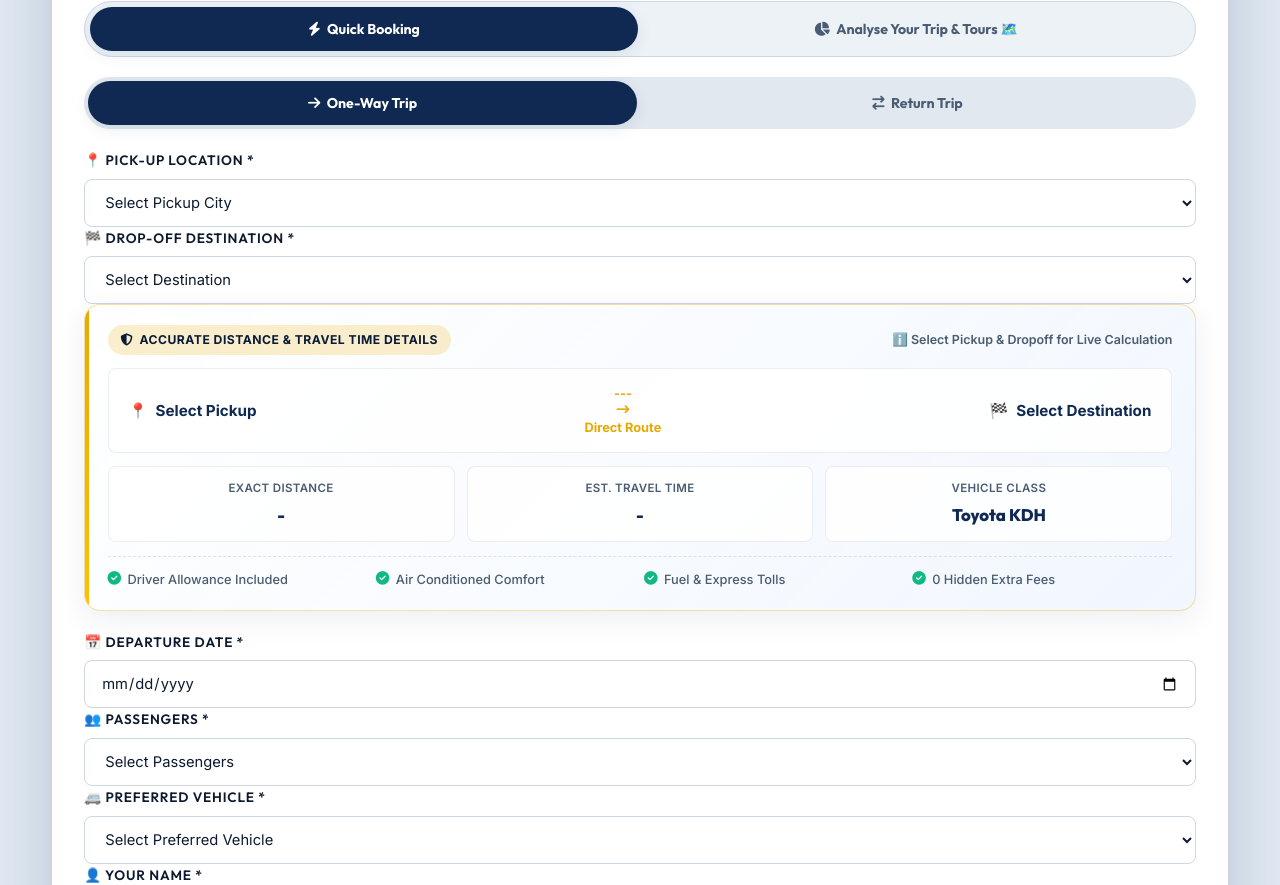
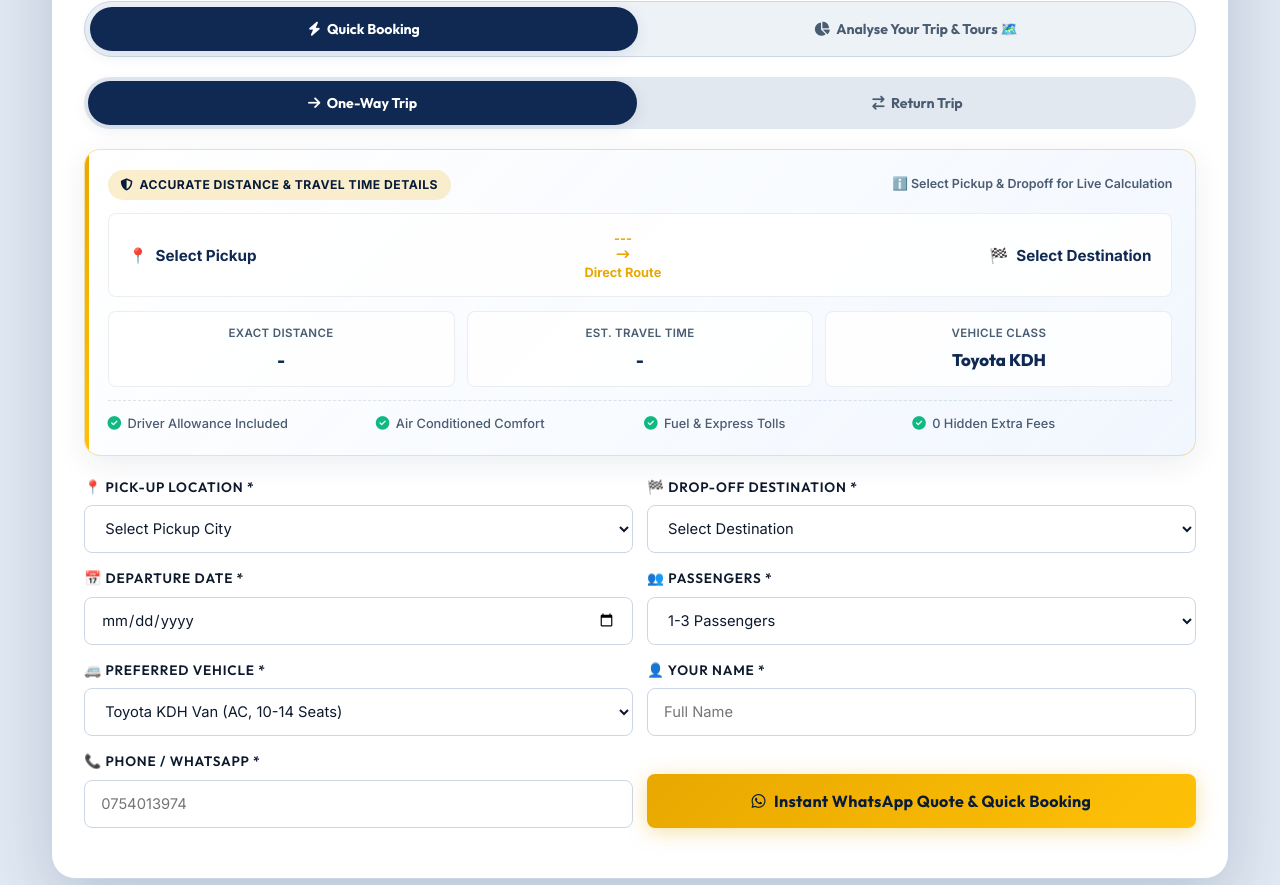
Before and after one commit to janochsiva3-ops/sparrow_travels, a Next.js app: page / in a window 1280 px wide. Shown: the part 972-1857 px from the top of the page. Built offline with nearby package versions, Linux system fonts and the light colour scheme.

Commit message:
destop view

```diff
--- a/components/QuickBookingForm.js
+++ b/components/QuickBookingForm.js
@@ -140,8 +140,8 @@ export default function QuickBookingForm() {
     to: '',
     date: '',
     return_date: '',
-    passengers: '',
-    vehicle: '',
+    passengers: '1-3 Passengers',
+    vehicle: 'Toyota KDH Van',
     name: '',
     phone: '',
   });
@@ -275,43 +275,7 @@ export default function QuickBookingForm() {
           </button>
         </div>
 
-        {/* STEP 1: Pickup Location (Always visible) */}
-        <div className="form-group step-from mobile-step-field visible step-visible">
-          <label>📍 Pick-up Location *</label>
-          <select name="from" value={formData.from} onChange={handleChange} required className="form-control">
-            <option value="">Select Pickup City</option>
-            <option value="Kilinochchi">Kilinochchi</option>
-            <option value="Jaffna">Jaffna</option>
-            <option value="Vavuniya">Vavuniya</option>
-            <option value="Mullaitivu">Mullaitivu</option>
-            <option value="Mannar">Mannar</option>
-            <option value="Bandaranaike International Airport (BIA Katunayake)">BIA Katunayake Airport</option>
-            <option value="Colombo City / Fort">Colombo City</option>
-            <option value="Kandy">Kandy</option>
-            <option value="Dambulla / Sigiriya">Dambulla / Sigiriya</option>
-            <option value="Other">Other Location</option>
-          </select>
-        </div>
-
-        {/* STEP 2: Drop-off Destination (Revealed after Pickup selected) */}
-        <div className={`form-group step-to mobile-step-field ${hasFrom ? 'visible step-visible' : ''}`}>
-          <label>🏁 Drop-off Destination *</label>
-          <select name="to" value={formData.to} onChange={handleChange} required className="form-control">
-            <option value="">Select Destination</option>
-            <option value="Bandaranaike International Airport (BIA Katunayake)">BIA Katunayake Airport</option>
-            <option value="Colombo City / Fort">Colombo City</option>
-            <option value="Kilinochchi">Kilinochchi</option>
-            <option value="Jaffna">Jaffna</option>
-            <option value="Kandy">Kandy</option>
-            <option value="Sigiriya">Sigiriya</option>
-            <option value="Ella">Ella</option>
-            <option value="Nuwara Eliya">Nuwara Eliya</option>
-            <option value="Galle / Southern Coast">Galle / South</option>
-            <option value="Other">Other Destination</option>
-          </select>
-        </div>
-
-        {/* DISTANCE & TRAVEL TIME DETAILS BOX (Revealed after Dropoff selected) */}
+        {/* DISTANCE & TRAVEL TIME DETAILS BOX */}
         <div className={`transparent-details-box mobile-step-field ${hasTo ? 'visible step-visible' : ''}`}>
           <div className="transparent-badge-header">
             <span className="transparent-badge">
@@ -371,13 +335,54 @@ export default function QuickBookingForm() {
           </div>
         </div>
 
-        {/* STEP 3: Departure Date (Revealed after Dropoff selected) */}
+        {/* ROW 1: Route Fields (Pickup & Drop-off) */}
+        <div className="form-row">
+          {/* STEP 1: Pickup Location */}
+          <div className="form-group step-from mobile-step-field visible step-visible">
+            <label>📍 Pick-up Location *</label>
+            <select name="from" value={formData.from} onChange={handleChange} required className="form-control">
+              <option value="">Select Pickup City</option>
+              <option value="Kilinochchi">Kilinochchi</option>
+              <option value="Jaffna">Jaffna</option>
+              <option value="Vavuniya">Vavuniya</option>
+              <option value="Mullaitivu">Mullaitivu</option>
+              <option value="Mannar">Mannar</option>
+              <option value="Bandaranaike International Airport (BIA Katunayake)">BIA Katunayake Airport</option>
+              <option value="Colombo City / Fort">Colombo City</option>
+              <option value="Kandy">Kandy</option>
+              <option value="Dambulla / Sigiriya">Dambulla / Sigiriya</option>
+              <option value="Other">Other Location</option>
+            </select>
+          </div>
+
+          {/* STEP 2: Drop-off Destination */}
+          <div className={`form-group step-to mobile-step-field ${hasFrom ? 'visible step-visible' : ''}`}>
+            <label>🏁 Drop-off Destination *</label>
+            <select name="to" value={formData.to} onChange={handleChange} required className="form-control">
+              <option value="">Select Destination</option>
+              <option value="Bandaranaike International Airport (BIA Katunayake)">BIA Katunayake Airport</option>
+              <option value="Colombo City / Fort">Colombo City</option>
+              <option value="Kilinochchi">Kilinochchi</option>
+              <option value="Jaffna">Jaffna</option>
+              <option value="Kandy">Kandy</option>
+              <option value="Sigiriya">Sigiriya</option>
+              <option value="Ella">Ella</option>
+              <option value="Nuwara Eliya">Nuwara Eliya</option>
+              <option value="Galle / Southern Coast">Galle / South</option>
+              <option value="Other">Other Destination</option>
+            </select>
+          </div>
+        </div>
+
+        {/* ROW 2: Departure Date, Return Date, Passengers */}
+        <div className="form-row">
+          {/* STEP 3: Departure Date */}
           <div className={`form-group step-date mobile-step-field ${hasTo ? 'visible step-visible' : ''}`}>
             <label>📅 Departure Date *</label>
             <input type="date" name="date" value={formData.date} onChange={handleChange} required />
           </div>
 
-        {/* STEP 3b: Return Date (If Return trip active, revealed after Departure Date selected) */}
+          {/* STEP 3b: Return Date (If Return trip active) */}
           {tripType === 'Return' && (
             <div className={`form-group step-return-date mobile-step-field ${hasDate ? 'visible step-visible' : ''}`}>
               <label>🔙 Return Date *</label>
@@ -385,46 +390,51 @@ export default function QuickBookingForm() {
             </div>
           )}
 
-        {/* STEP 4: Passengers (Revealed after Date selected) */}
+          {/* STEP 4: Passengers */}
           <div className={`form-group step-passengers mobile-step-field ${hasDate && hasReturnDate ? 'visible step-visible' : ''}`}>
             <label>👥 Passengers *</label>
             <select name="passengers" value={formData.passengers} onChange={handleChange} required className="form-control">
-            <option value="">Select Passengers</option>
               <option value="1-3 Passengers">1-3 Passengers</option>
               <option value="4-7 Passengers">4-7 Passengers</option>
               <option value="8-10 Passengers">8-10 Passengers</option>
               <option value="11-14+ Passengers">11-14+ Passengers</option>
             </select>
           </div>
+        </div>
 
-        {/* STEP 5: Preferred Vehicle (Revealed after Passengers selected) */}
+        {/* ROW 3: Preferred Vehicle & Your Name */}
+        <div className="form-row">
+          {/* STEP 5: Preferred Vehicle */}
           <div className={`form-group step-vehicle mobile-step-field ${hasPassengers ? 'visible step-visible' : ''}`}>
             <label>🚐 Preferred Vehicle *</label>
             <select name="vehicle" value={formData.vehicle} onChange={handleChange} required className="form-control">
-            <option value="">Select Preferred Vehicle</option>
               <option value="Toyota KDH Van">Toyota KDH Van (AC, 10-14 Seats)</option>
               <option value="Budget Car (Wagon R)">Budget Car - Wagon R (AC, 1-3 Seats)</option>
               <option value="Mini Bus">Tourist Mini Bus (AC, 15-30 Seats)</option>
             </select>
           </div>
 
-        {/* STEP 6: Your Name (Revealed after Vehicle selected) */}
+          {/* STEP 6: Your Name */}
           <div className={`form-group step-name mobile-step-field ${hasVehicle ? 'visible step-visible' : ''}`}>
             <label>👤 Your Name *</label>
             <input type="text" name="name" value={formData.name} onChange={handleChange} placeholder="Full Name" required />
           </div>
+        </div>
 
-        {/* STEP 7: Phone / WhatsApp (Revealed after Name filled) */}
+        {/* ROW 4: Phone & Submit Button */}
+        <div className="form-row">
+          {/* STEP 7: Phone / WhatsApp */}
           <div className={`form-group step-phone mobile-step-field ${hasName ? 'visible step-visible' : ''}`}>
             <label>📞 Phone / WhatsApp *</label>
             <input type="tel" name="phone" value={formData.phone} onChange={handleChange} placeholder="0754013974" required />
           </div>
 
-        {/* STEP 8: Submit Button (Revealed after Phone filled) */}
-        <div className={`step-submit-btn mobile-step-field ${hasPhone ? 'visible step-visible' : ''}`}>
-          <button type="submit" className="btn btn-accent btn-full btn-lg" style={{ marginTop: '.5rem' }}>
+          {/* STEP 8: Submit Button */}
+          <div className={`step-submit-btn mobile-step-field ${hasPhone ? 'visible step-visible' : ''}`} style={{ alignSelf: 'flex-end' }}>
+            <button type="submit" className="btn btn-accent btn-full btn-lg">
               <i className="fa-brands fa-whatsapp"></i> Instant WhatsApp Quote & Quick Booking
             </button>
+          </div>
         </div>
       </form>
     </div>
```
Lines whose indentation alone changed are shown as unchanged.
